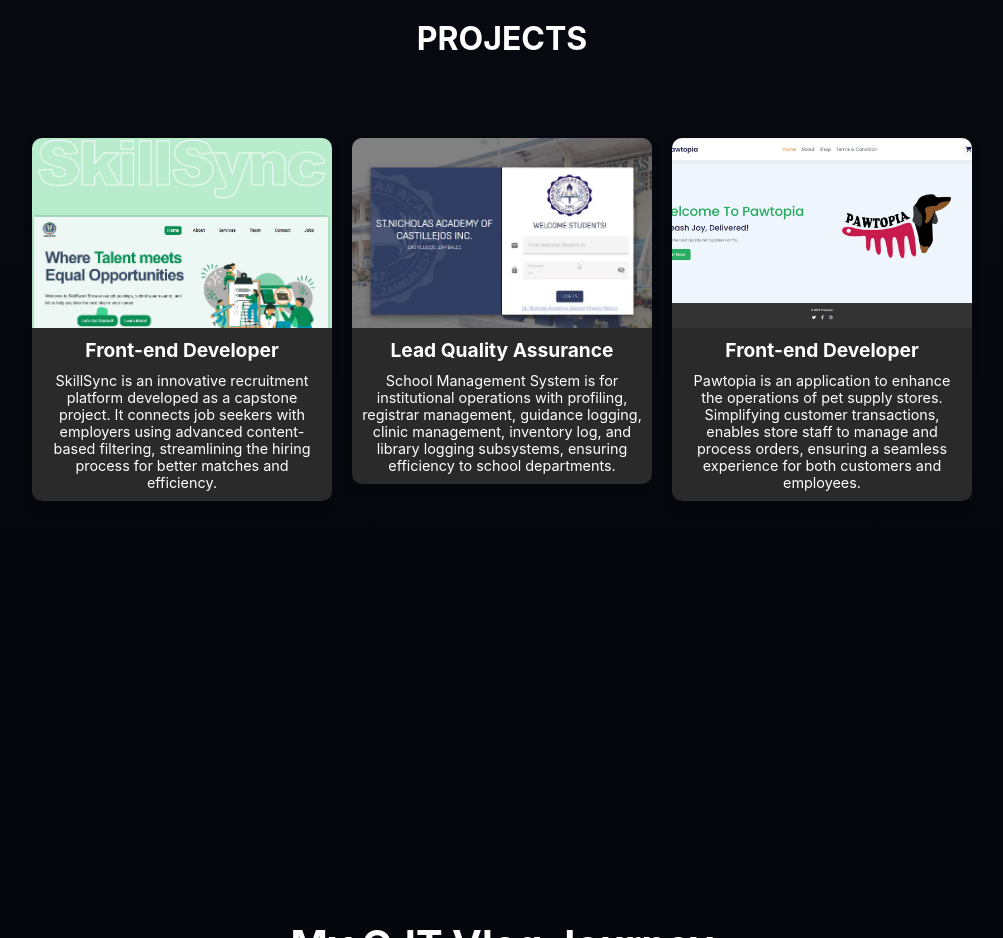
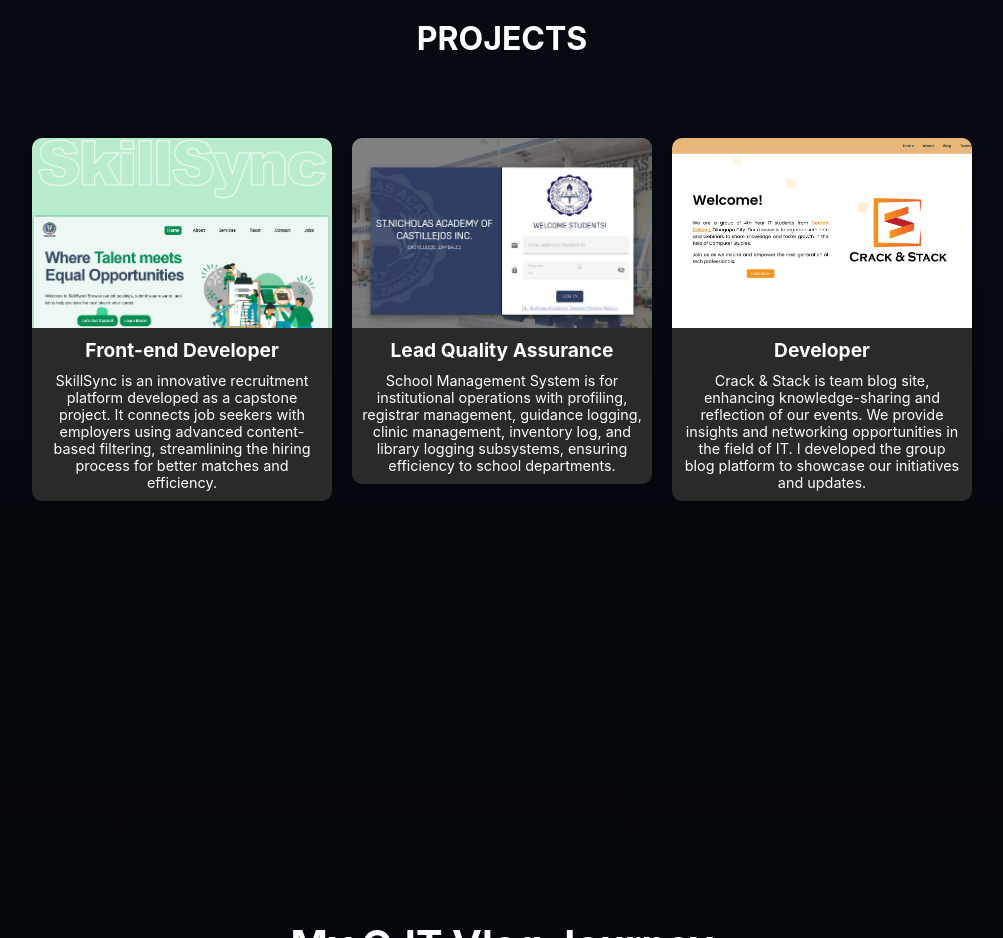
Before and after one commit to ehdsiee13/PortfolioDeployment, a plain HTML site: page index.html in a window 1280 px wide. Shown: the part 1680-2618 px from the top of the page, without its empty margins (138-1141 px from the left). Drawn offline with Linux system fonts and the light colour scheme.

Commit message:
Crack site

```diff
--- a/index.html
+++ b/index.html
@@ -141,13 +141,16 @@
             <p>School Management System is for institutional operations with profiling, registrar management, guidance logging, clinic management, inventory log, and library logging subsystems, ensuring efficiency to school departments.</p>
           </div>
         </a>
-        <a href="extracurricular.html" target="_blank" class="project-link">
+
+        <a href="https://crack-stack.vercel.app/" target="_blank" class="project-link">
           <div class="project-card">
-            <img src="pawtopia1.png" alt="ITE3 Project">
-            <h3>Front-end Developer</h3>
-            <p>Pawtopia is an application to enhance the operations of pet supply stores. Simplifying customer transactions, enables store staff to manage and process orders, ensuring a seamless experience for both customers and employees.</p>
+            <img src="Crack & Stack.jpg" alt="ITE3 Project">
+            <h3>Developer</h3>
+            <p>Crack & Stack is team blog site, enhancing knowledge-sharing and reflection of our events. We provide insights and networking opportunities in the field of IT. I developed the group blog platform to showcase our initiatives and updates.</p>
           </div>
         </a>
+
+
       </div>
     </div>
 
```
Also changed, not shown: Crack & Stack.jpg (added).
